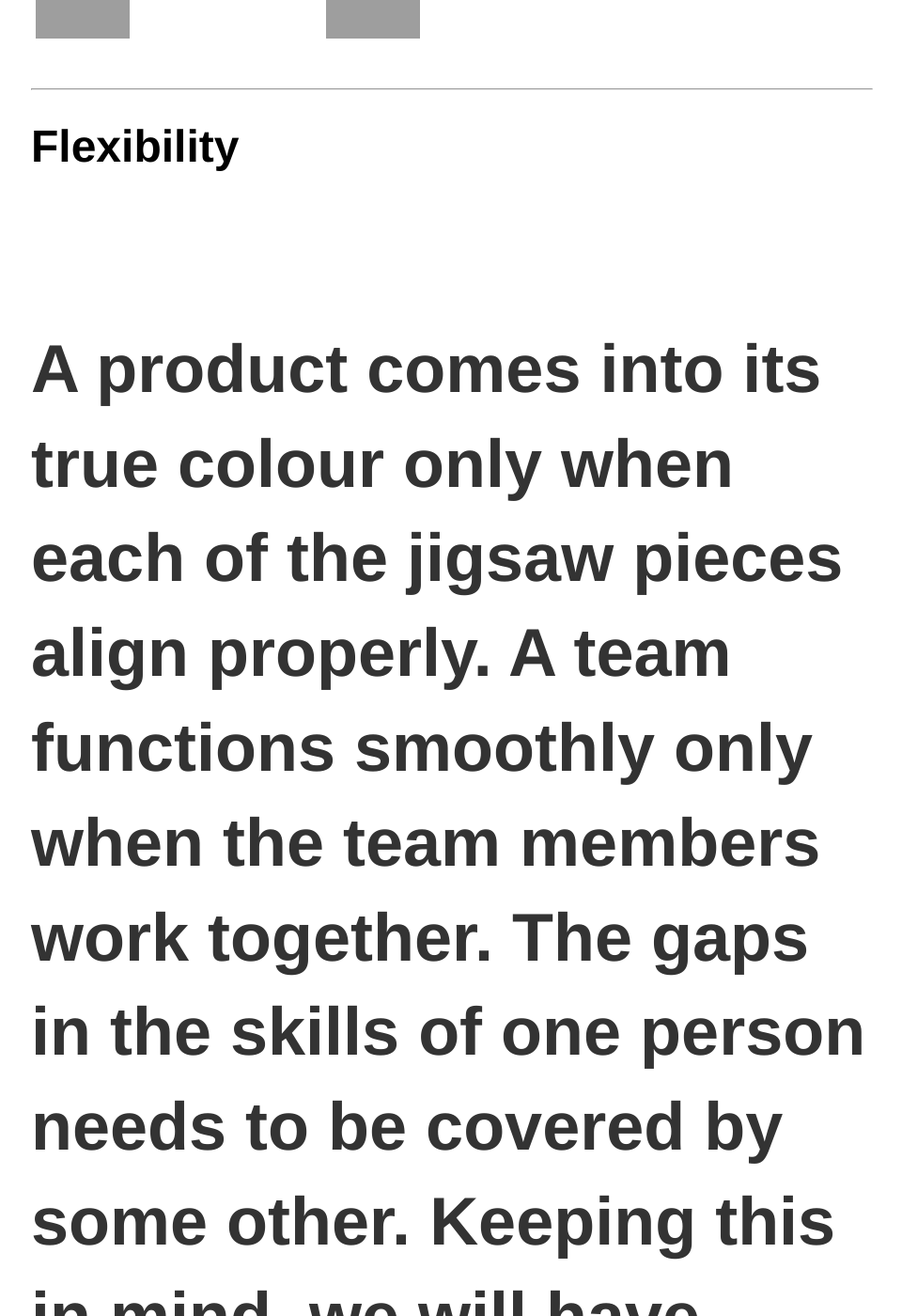
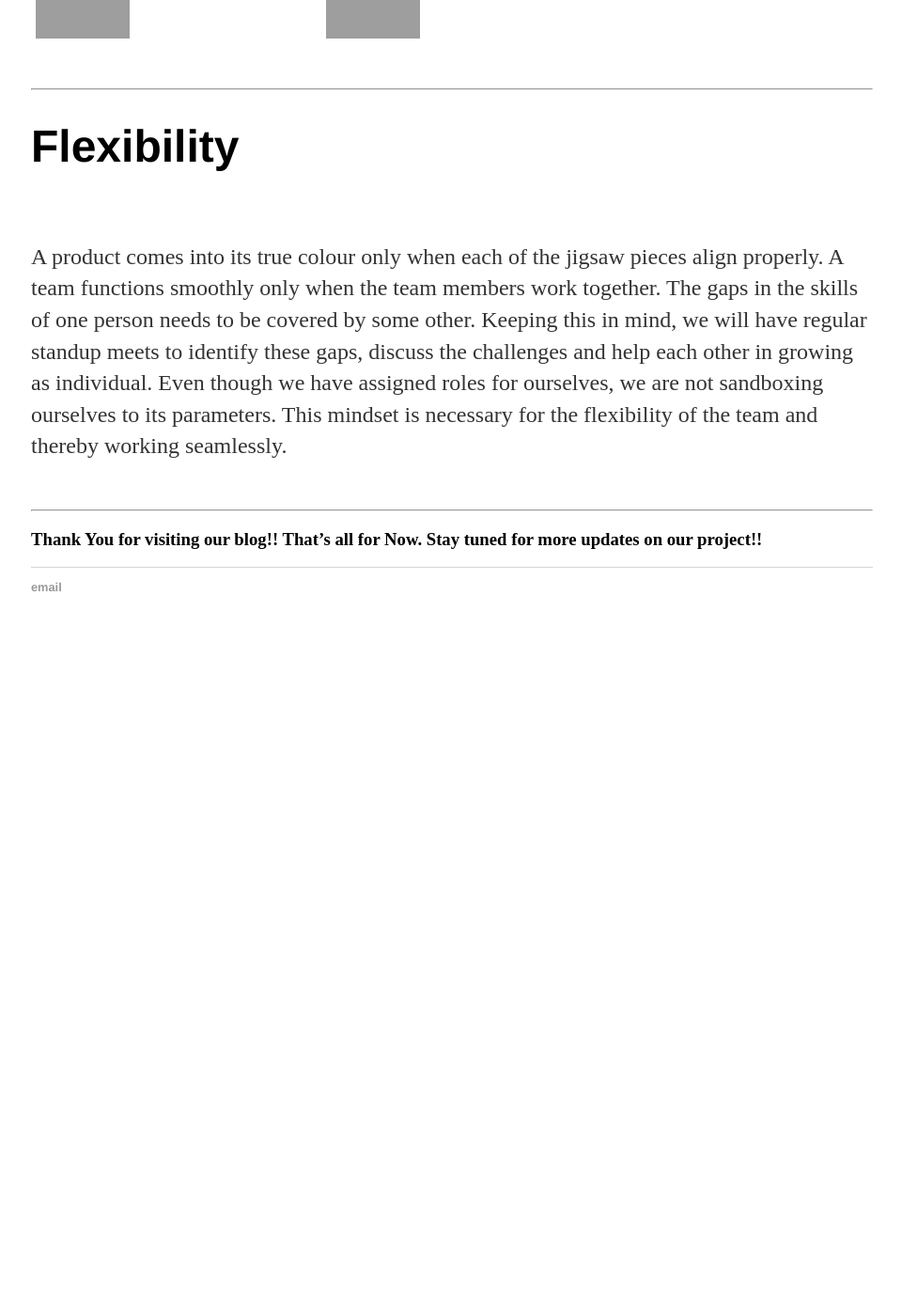
Before and after one commit to kartikprabhu20/YourEuro, a Jekyll site: the page built from docs/_posts/2019-04-15-TeamPresentation.md, in a window 1280 px wide and 1400 px high, scrolled down 6029 px. Shown: the whole window at 94% size, without its empty margins (159-1119 px from the left). Built offline with Jekyll 4.4.1, drawn with Linux system fonts in a browser that asks for light colours; a file with an impossible date is left out; after the commit the page ends 6721 px from its top, so only the background shows below that; some of the changed text lies outside the part shown; grey boxes are pictures that could not be loaded.

Commit message:
Update 2019-04-15-TeamPresentation.md

```diff
--- a/docs/_posts/2019-04-15-TeamPresentation.md
+++ b/docs/_posts/2019-04-15-TeamPresentation.md
@@ -96,9 +96,9 @@
 
 <br><br><hr>
 
-<h1>Flexibility<h1><br/>
+<h1>Flexibility</h1><br/>
 
-  <p>A product comes into its true colour only when each of the jigsaw pieces align properly. A team functions smoothly only when the team members work together. The gaps in the skills of one person needs to be covered by some other. Keeping this in mind, we will have regular standup meets to identify these gaps, discuss the challenges and help each other in growing as individual. Even though we have assigned roles for ourselves, we are not sandboxing ourselves to its parameters. This mindset is necessary for the flexibility of the team and thereby working seemlessly.</p>
+  <p>A product comes into its true colour only when each of the jigsaw pieces align properly. A team functions smoothly only when the team members work together. The gaps in the skills of one person needs to be covered by some other. Keeping this in mind, we will have regular standup meets to identify these gaps, discuss the challenges and help each other in growing as individual. Even though we have assigned roles for ourselves, we are not sandboxing ourselves to its parameters. This mindset is necessary for the flexibility of the team and thereby working seamlessly.</p>
 
   <br><hr>
 
```
